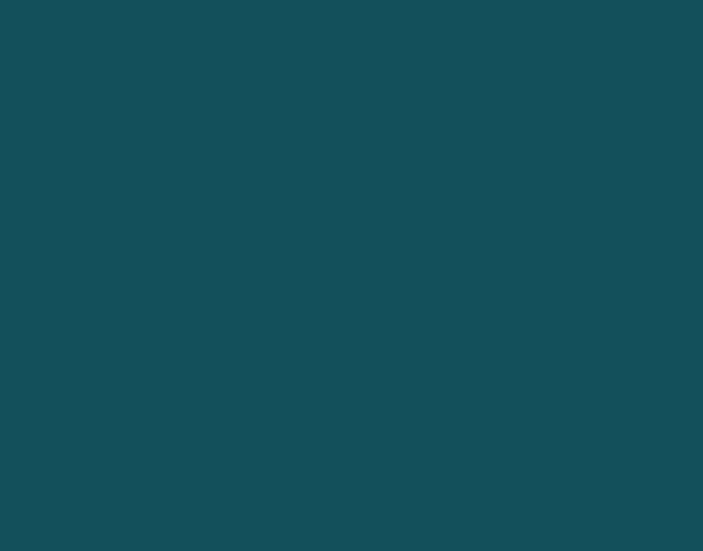
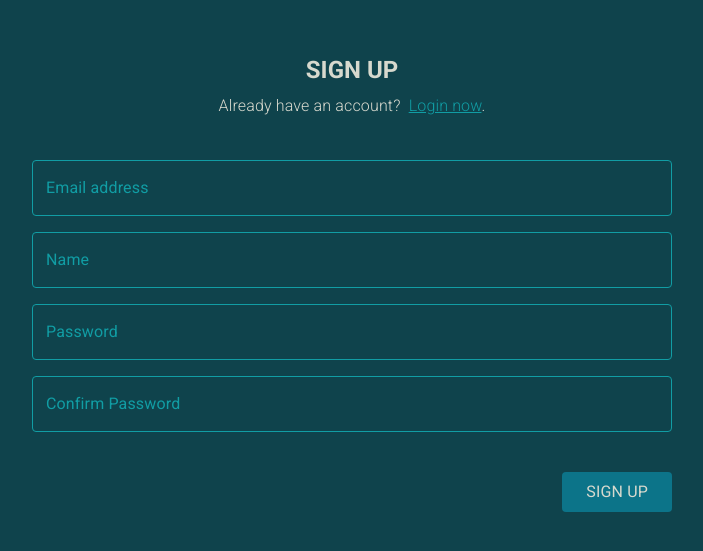
Before and after one commit to Neo-Zenith/quickmafs, a React (Vite) app in the folder client/: page /signup in a window 1280 px wide. Before the commit this address had no page. Shown: the part 117-668 px from the top of the page, without its empty margins (288-991 px from the left). Built offline with nearby package versions, Linux system fonts and the light colour scheme.

Commit message:
signup page setup

```diff
--- a/client/src/App.jsx
+++ b/client/src/App.jsx
@@ -1,6 +1,7 @@
 import { BrowserRouter as Router, Routes, Route } from "react-router-dom";
 import LandingPage from "./pages/LandingPage";
 import QueryPage from "./pages/QueryPage";
+import SignupPage from "./pages/SignupPage";
 
 function App() {
     return (
@@ -9,6 +10,7 @@ function App() {
                 <Routes>
                     <Route path="/" element={<LandingPage />} />
                     <Route path="/query" element={<QueryPage />} />
+                    <Route path="/signup" element={<SignupPage />} />
                 </Routes>
             </Router>
         </>
--- /dev/null
+++ b/client/src/components/Forms/SignupForm.jsx
@@ -0,0 +1,94 @@
+import { Box, Button, Typography } from "@mui/material";
+import CustomTextField from "../TextField/TextField";
+import { darken } from "@mui/material/styles";
+
+export default function SignupForm() {
+    return (
+        <>
+            <Box
+                sx={{
+                    width: "50%",
+                    minWidth: "25rem",
+                    marginLeft: "max(10%, 2rem)",
+                    marginRight: "max(10%, 2rem)",
+                    display: "flex",
+                    flexDirection: "column",
+                    rowGap: "2.5rem",
+                }}
+            >
+                <Box
+                    sx={{
+                        display: "flex",
+                        flexDirection: "column",
+                        rowGap: "0.4rem",
+                    }}
+                >
+                    <Typography
+                        variant="h5"
+                        sx={{
+                            textAlign: "center",
+                            fontFamily: "Roboto",
+                            fontWeight: 600,
+                            color: "var(--color-accent)",
+                        }}
+                    >
+                        SIGN UP
+                    </Typography>
+                    <Typography
+                        variant="subtitle1"
+                        sx={{
+                            textAlign: "center",
+                            fontFamily: "Roboto",
+                            fontWeight: 300,
+                            color: "var(--color-accent)",
+                        }}
+                    >
+                        Already have an account?&nbsp;&nbsp;
+                        <a href="" style={{ color: "var(--color-tertiary)" }}>
+                            Login now
+                        </a>
+                        .
+                    </Typography>
+                </Box>
+                <Box
+                    sx={{
+                        display: "flex",
+                        flexDirection: "column",
+                        rowGap: "1rem",
+                    }}
+                >
+                    <CustomTextField label={"Email address"} />
+                    <CustomTextField label={"Name"} />
+                    <CustomTextField label={"Password"} type="password" />
+                    <CustomTextField
+                        label={"Confirm Password"}
+                        type="password"
+                    />
+                </Box>
+                <Box sx={{ marginLeft: "auto" }}>
+                    <Button
+                        variant="contained"
+                        disableElevation
+                        sx={{
+                            backgroundColor: "var(--color-secondary)",
+                            "&:hover": {
+                                backgroundColor: darken("#0C7489", 0.1), // Adjust the factor (0.1) as needed
+                            },
+                            color: "var(--color-secondary)",
+                            padding: "0.5rem 1.5rem",
+                        }}
+                    >
+                        <Typography
+                            sx={{
+                                color: "var(--color-accent)",
+                                fontSize: "1rem",
+                            }}
+                        >
+                            SIGN UP
+                        </Typography>
+                    </Button>
+                </Box>
+            </Box>
+        </>
+    );
+}
--- a/client/src/components/Navbar/Navbar.jsx
+++ b/client/src/components/Navbar/Navbar.jsx
@@ -1,6 +1,5 @@
 import React, { useState } from "react";
 import AppBar from "@mui/material/AppBar";
-import Box from "@mui/material/Box";
 import Toolbar from "@mui/material/Toolbar";
 import Typography from "@mui/material/Typography";
 import IconButton from "@mui/material/IconButton";
--- /dev/null
+++ b/client/src/components/TextField/TextField.jsx
@@ -0,0 +1,39 @@
+import { TextField, styled } from "@mui/material";
+import { outlinedInputClasses } from "@mui/material/OutlinedInput";
+import { inputLabelClasses } from "@mui/material/InputLabel";
+
+const CustomTextField = styled(TextField)({
+    [`& .${outlinedInputClasses.root} .${outlinedInputClasses.notchedOutline}`]:
+        {
+            borderColor: "var(--color-tertiary)",
+        },
+    [`&:hover .${outlinedInputClasses.root} .${outlinedInputClasses.notchedOutline}`]:
+        {
+            borderColor: "var(--color-secondary)",
+        },
+    [`& .${outlinedInputClasses.root}.${outlinedInputClasses.focused} .${outlinedInputClasses.notchedOutline}`]:
+        {
+            borderColor: "var(--color-accent)",
+        },
+    [`& .${outlinedInputClasses.input}`]: {
+        color: "var(--color-tertiary)",
+    },
+    [`&:hover .${outlinedInputClasses.input}`]: {
+        color: "var(--color-tertiary)",
+    },
+    [`& .${outlinedInputClasses.root}.${outlinedInputClasses.focused} .${outlinedInputClasses.input}`]:
+        {
+            color: "var(--color-accent)",
+        },
+    [`& .${inputLabelClasses.outlined}`]: {
+        color: "var(--color-tertiary)",
+    },
+    [`&:hover .${inputLabelClasses.outlined}`]: {
+        color: "var(--color-secondary)",
+    },
+    [`& .${inputLabelClasses.outlined}.${inputLabelClasses.focused}`]: {
+        color: "var(--color-accent)",
+    },
+});
+
+export default CustomTextField;
--- a/client/src/index.css
+++ b/client/src/index.css
@@ -8,11 +8,11 @@
 @import url('https://fonts.googleapis.com/css2?family=Roboto:ital,wght@0,100;0,300;0,400;0,500;0,700;0,900;1,100;1,300;1,400;1,500;1,700;1,900&display=swap');
 
 :root {
-	--color-primary: #13505b;
+	--color-primary: #0f434c;
 	--color-secondary: #0c7489;
 	--color-tertiary: #119da4;
 	--color-accent: #d7d9ce;
-	--color-dark: #040404;
+	--color-dark: #1c1c1c;
 }
 
 body {
--- /dev/null
+++ b/client/src/pages/SignupPage.jsx
@@ -0,0 +1,19 @@
+import { Box, TextField } from "@mui/material";
+import SignupForm from "../components/Forms/SignupForm";
+
+export default function SignupPage() {
+    return (
+        <>
+            <Box
+                sx={{
+                    minHeight: "100vh",
+                    display: "flex",
+                    justifyContent: "center",
+                    alignItems: "center",
+                }}
+            >
+                <SignupForm />
+            </Box>
+        </>
+    );
+}
```
Also changed, not shown: client/src/pages/LoginPage.jsx (added). Lines whose indentation alone changed are shown as unchanged.
